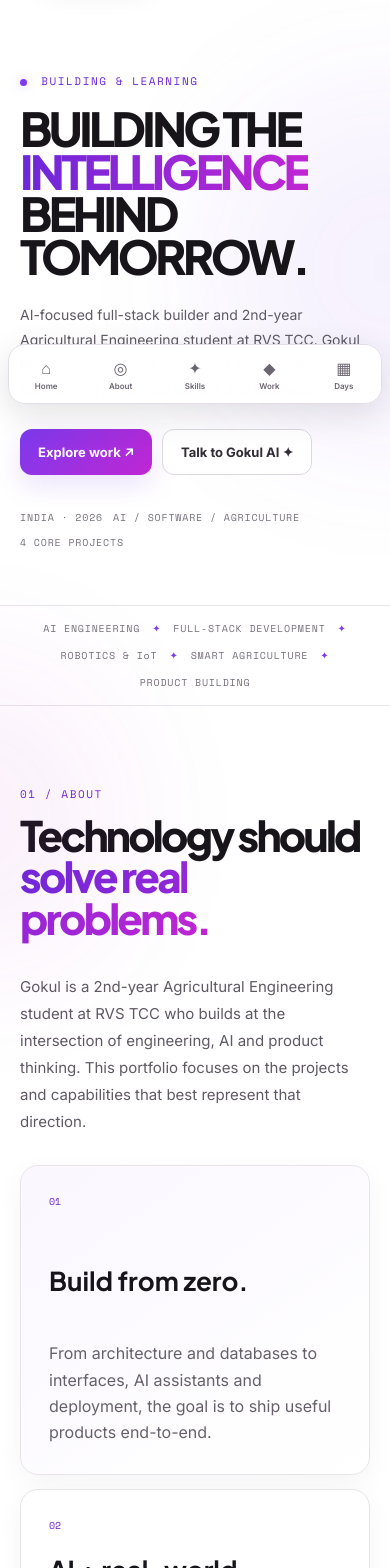
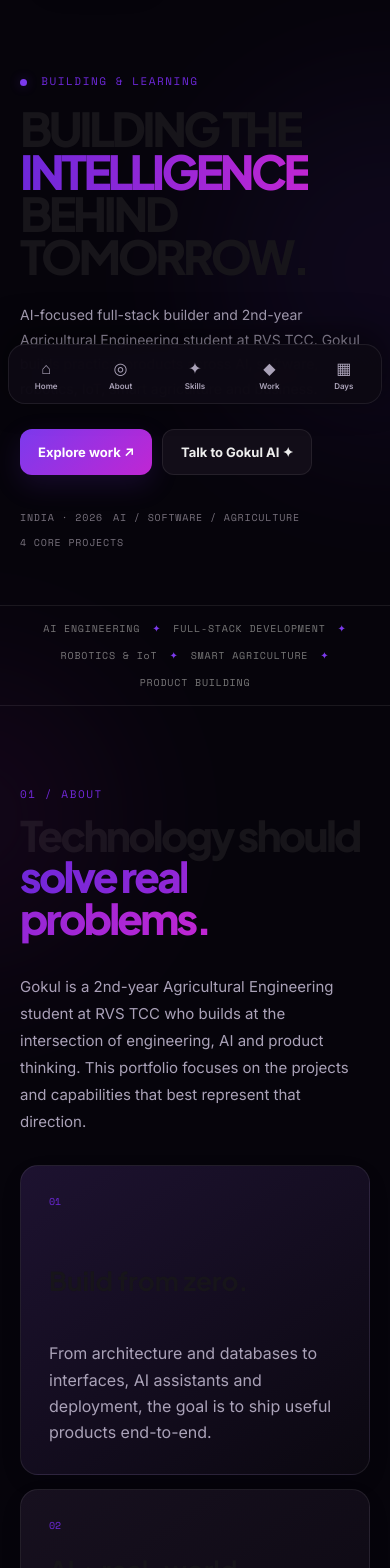
Before and after one commit to gokulmaniraj2008-collab/Gokul-aibot, a Next.js app: page / in a window 390 px wide. Shown: the part 432-2000 px from the top of the page. Built offline with nearby package versions, Linux system fonts and the light colour scheme.

Commit message:
fix(main): enforce dark portfolio theme across shared mobile styles

```diff
--- a/app/main-theme.css
+++ b/app/main-theme.css
@@ -10,3 +10,23 @@
 .main-home.theme-light .contact-section,.main-home.theme-light .footer{border-color:var(--main-border)}.main-home.theme-light .footer{color:#667085}.main-home.theme-light .button.secondary{background:#fff;color:#17121f;border-color:var(--main-border)}
 .main-home.theme-dark .nav{background:#0d0913cc}.main-home.theme-dark .navlinks a{color:#a49bad}.main-home.theme-dark .navlinks a:hover{color:#c084fc}.main-home.theme-dark .theme-toggle-main{background:#120d1b;color:#f7f4ff}
 @media(max-width:800px){.main-home .main-nav-actions{gap:6px}.main-home .theme-toggle-main{padding:8px 10px;font-size:10px}.main-home .nav-cta{display:none}}
+
+/* Force the main portfolio to remain dark across every shared/base selector. */
+.main-home.theme-dark,.main-home.theme-dark.page{background:#06040b!important;color:#f7f4ff!important}
+.main-home.theme-dark .nav{background:rgba(13,9,19,.92)!important;border-color:#ffffff14!important;box-shadow:0 12px 50px #0008!important}
+.main-home.theme-dark .navlinks a,.main-home.theme-dark .hero-lead,.main-home.theme-dark .section-intro,.main-home.theme-dark .feature p,.main-home.theme-dark .project-toolbar p,.main-home.theme-dark .assistant-copy p,.main-home.theme-dark .contact-row p{color:#aaa2b8!important}
+.main-home.theme-dark .ticker{color:#777!important;border-color:#ffffff14!important}
+.main-home.theme-dark .feature{background:linear-gradient(145deg,#17101f,#0b0810)!important;border-color:#ffffff14!important}
+.main-home.theme-dark .feature.large{background:linear-gradient(145deg,#1d1230,#0b0810)!important}
+.main-home.theme-dark .tags span{background:#100b16!important;color:#aaa!important;border-color:#ffffff14!important}
+.main-home.theme-dark .project-search{background:#100b16!important;color:#fff!important;border-color:#ffffff14!important}
+.main-home.theme-dark .project-card{background:#100b16e8!important;border-color:#ffffff14!important}
+.main-home.theme-dark .project-card:hover{background:#160f20!important}
+.main-home.theme-dark .chat-card{background:linear-gradient(150deg,#181021,#09070d)!important;border-color:#ffffff14!important}
+.main-home.theme-dark .prompt-row button{background:#0d0911!important;color:#888!important;border-color:#ffffff14!important}
+.main-home.theme-dark .chatbox{background:#07060a!important;border-color:#ffffff14!important}
+.main-home.theme-dark .button.secondary{background:#120d18!important;color:#eee!important;border-color:#ffffff14!important}
+.main-home.theme-dark .contact-section,.main-home.theme-dark .footer{border-color:#ffffff14!important;color:#555!important}
+.main-home.theme-dark .mobile-nav{background:rgba(13,9,19,.96)!important;border:1px solid #ffffff14!important;box-shadow:0 -10px 35px #0008!important;color:#aaa2b8!important}
+.main-home.theme-dark .mobile-nav a{color:#aaa2b8!important}
+.main-home.theme-dark .mobile-nav a:hover{color:#c084fc!important}
```
